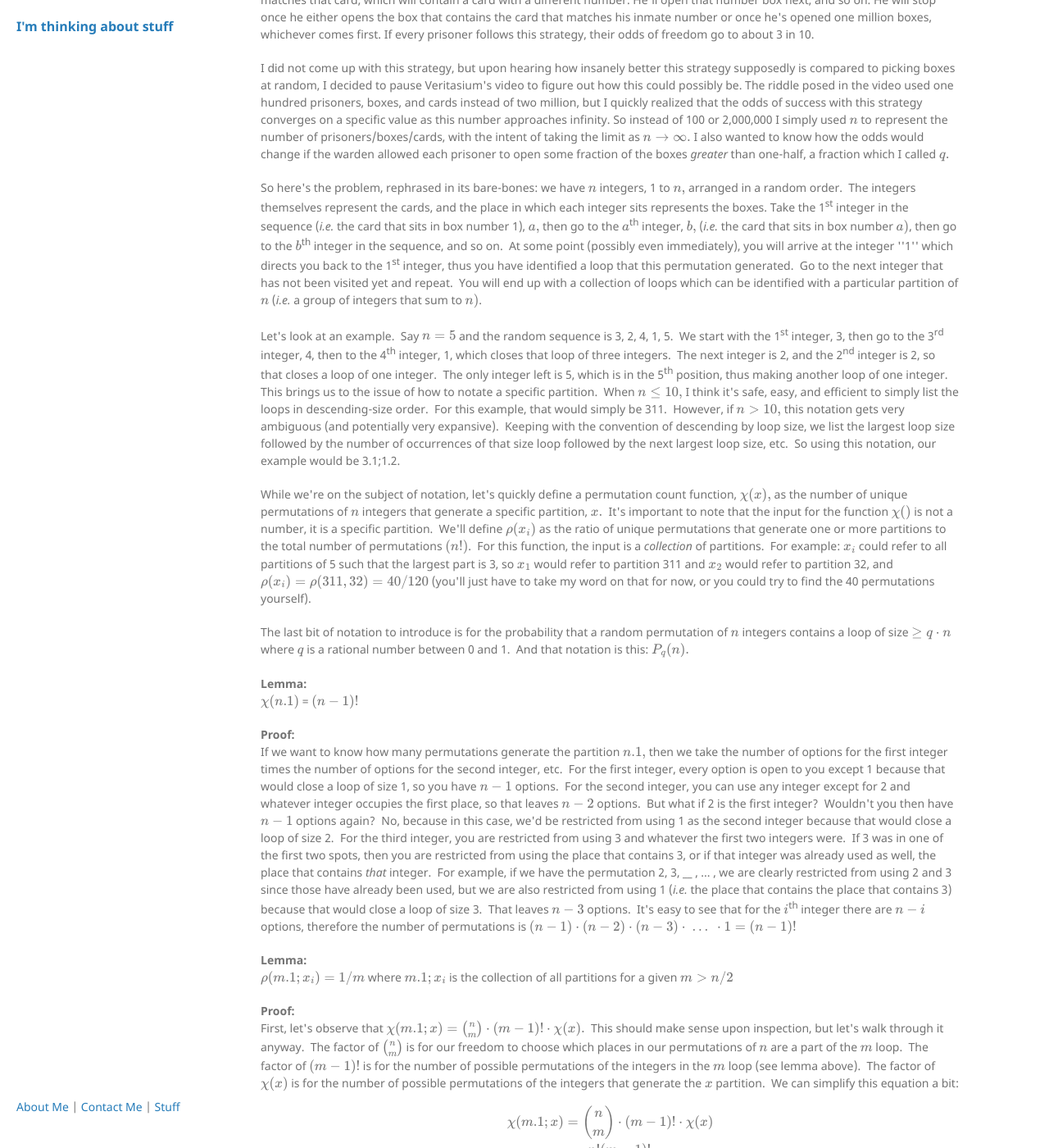
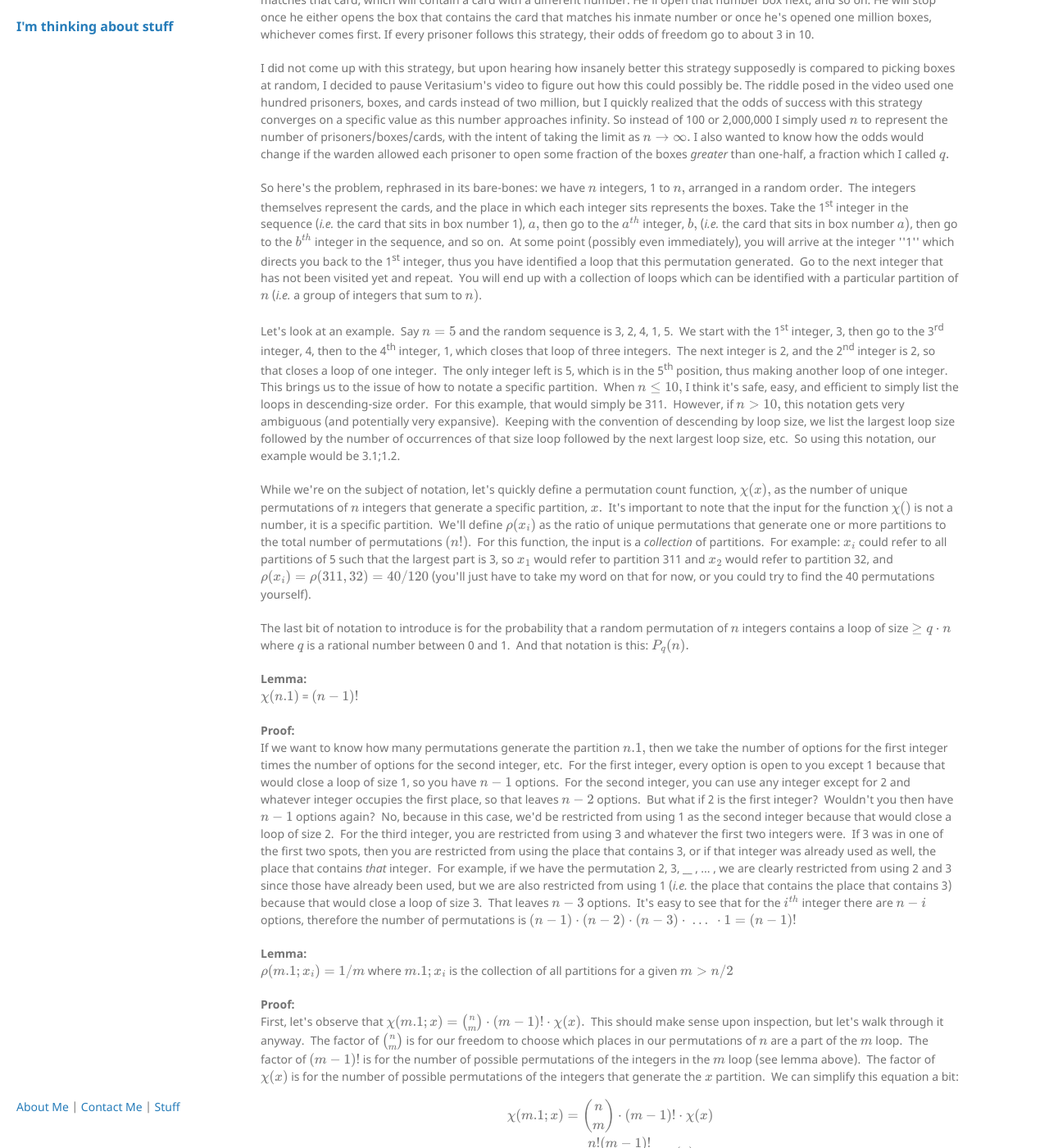
Before and after one commit to kettlecornwitha-QU/Im-thinking, a Jekyll site: the page built from Partition_Counts.html, in a window 1280 px wide and 1400 px high, scrolled down 656 px. Shown: the whole window at 82% size. Built offline with Jekyll 4.4.1, drawn with Linux system fonts in a browser that asks for light colours; part of the change alters nothing that is shown.

```diff
--- a/Partition_Counts.html
+++ b/Partition_Counts.html
@@ -21,7 +21,7 @@ Let's say instead of opening boxes randomly, the prisoners follow this strategy:
 I did not come up with this strategy, but upon hearing how insanely better this strategy supposedly is compared to picking boxes at random, I decided to pause Veritasium's video to figure out how this could possibly be.  The riddle posed in the video used one hundred prisoners, boxes, and cards instead of two million, but I quickly realized that the odds of success with this strategy converges on a specific value as this number approaches infinity.  So instead of 100 or 2,000,000 I simply used \(n\) to represent the number of prisoners/boxes/cards, with the intent of taking the limit as \(n \rightarrow \infty . \)  I also wanted to know how the odds would change if the warden allowed each prisoner to open some fraction of the boxes <i>greater</i> than one-half, a fraction which I called \(q . \)
 </p>
 <p>
-So here's the problem, rephrased in its bare-bones: we have \(n\) integers, 1 to \(n , \) arranged in a random order.  The integers themselves represent the cards, and the place in which each integer sits represents the boxes.  Take the 1<sup>st</sup> integer in the sequence (<i>i.e.</i> the card that sits in box number 1), \(a , \) then go to the \(a\)<sup>th</sup> integer, \(b , \) (<i>i.e.</i> the card that sits in box number \(a)\), then go to the \(b\)<sup>th</sup> integer in the sequence, and so on.  At some point (possibly even immediately), you will arrive at the integer ''1'' which directs you back to the 1<sup>st</sup> integer, thus you have identified a loop that this permutation generated.  Go to the next integer that has not been visited yet and repeat.  You will end up with a collection of loops which can be identified with a particular partition of \(n\) (<i>i.e.</i> a group of integers that sum to \(n)\).
+So here's the problem, rephrased in its bare-bones: we have \(n\) integers, 1 to \(n , \) arranged in a random order.  The integers themselves represent the cards, and the place in which each integer sits represents the boxes.  Take the 1<sup>st</sup> integer in the sequence (<i>i.e.</i> the card that sits in box number 1), \(a , \) then go to the \(a^{th}\) integer, \(b , \) (<i>i.e.</i> the card that sits in box number \(a)\), then go to the \(b^{th}\) integer in the sequence, and so on.  At some point (possibly even immediately), you will arrive at the integer ''1'' which directs you back to the 1<sup>st</sup> integer, thus you have identified a loop that this permutation generated.  Go to the next integer that has not been visited yet and repeat.  You will end up with a collection of loops which can be identified with a particular partition of \(n\) (<i>i.e.</i> a group of integers that sum to \(n)\).
 </p>
 <p>
 Let's look at an example.  Say \(n=5\) and the random sequence is 3, 2, 4, 1, 5.  We start with the 1<sup>st</sup> integer, 3, then go to the 3<sup>rd</sup> integer, 4, then to the 4<sup>th</sup> integer, 1, which closes that loop of three integers.  The next integer is 2, and the 2<sup>nd</sup> integer is 2, so that closes a loop of one integer.  The only integer left is 5, which is in the 5<sup>th</sup> position, thus making another loop of one integer.  This brings us to the issue of how to notate a specific partition.  When \(n \leq 10 , \) I think it's safe, easy, and efficient to simply list the loops in descending-size order.  For this example, that would simply be 311.  However, if \(n > 10 , \) this notation gets very ambiguous (and potentially very expansive).  Keeping with the convention of descending by loop size, we list the largest loop size followed by the number of occurrences of that size loop followed by the next largest loop size, etc.  So using this notation, our example would be 3.1;1.2.
@@ -40,7 +40,7 @@ The last bit of notation to introduce is for the probability that a random permu
 <p>
 <b>Proof:</b>
 <br>
-If we want to know how many permutations generate the partition \(n.1 , \) then we take the number of options for the first integer times the number of options for the second integer, etc.  For the first integer, every option is open to you except 1 because that would close a loop of size 1, so you have \(n-1\) options.  For the second integer, you can use any integer except for 2 and whatever integer occupies the first place, so that leaves \(n-2\) options.  But what if 2 is the first integer?  Wouldn't you then have \(n-1\) options again?  No, because in this case, we'd be restricted from using 1 as the second integer because that would close a loop of size 2.  For the third integer, you are restricted from using 3 and whatever the first two integers were.  If 3 was in one of the first two spots, then you are restricted from using the place that contains 3, or if that integer was already used as well, the place that contains <i>that</i> integer.  For example, if we have the permutation 2, 3, __ , ... , we are clearly restricted from using 2 and 3 since those have already been used, but we are also restricted from using 1 (<i>i.e.</i> the place that contains the place that contains 3) because that would close a loop of size 3.  That leaves \(n-3\) options.  It's easy to see that for the \(i\)<sup>th</sup> integer there are \(n-i\) options, therefore the number of permutations is \((n-1) \cdot (n-2) \cdot (n-3) \cdot ~ ... ~ \cdot 1 = (n-1)!\)
+If we want to know how many permutations generate the partition \(n.1 , \) then we take the number of options for the first integer times the number of options for the second integer, etc.  For the first integer, every option is open to you except 1 because that would close a loop of size 1, so you have \(n-1\) options.  For the second integer, you can use any integer except for 2 and whatever integer occupies the first place, so that leaves \(n-2\) options.  But what if 2 is the first integer?  Wouldn't you then have \(n-1\) options again?  No, because in this case, we'd be restricted from using 1 as the second integer because that would close a loop of size 2.  For the third integer, you are restricted from using 3 and whatever the first two integers were.  If 3 was in one of the first two spots, then you are restricted from using the place that contains 3, or if that integer was already used as well, the place that contains <i>that</i> integer.  For example, if we have the permutation 2, 3, __ , ... , we are clearly restricted from using 2 and 3 since those have already been used, but we are also restricted from using 1 (<i>i.e.</i> the place that contains the place that contains 3) because that would close a loop of size 3.  That leaves \(n-3\) options.  It's easy to see that for the \(i^{th}\) integer there are \(n-i\) options, therefore the number of permutations is \((n-1) \cdot (n-2) \cdot (n-3) \cdot ~ ... ~ \cdot 1 = (n-1)!\)
 </p>
 <p>
 <b>Lemma:</b>
--- a/_layouts/paper.html
+++ b/_layouts/paper.html
@@ -61,5 +61,23 @@
 </footer>
 
     <script src="{{ "/assets/js/scale.fix.js" | relative_url }}"></script>
+    <script>
+      document.addEventListener("DOMContentLoaded", function () {
+        const footnoteLinks = document.querySelectorAll('a[href^="#"]');
+
+        footnoteLinks.forEach(link => {
+          link.addEventListener("click", function (event) {
+            event.preventDefault();
+
+            const targetId = link.getAttribute("href").substring(1);
+            const targetElement = document.getElementById(targetId);
+
+            if (targetElement) {
+              targetElement.scrollIntoView({ behavior: "smooth" });
+            }
+          });
+        });
+      });
+    </script>
   </body>
 </html>
```
